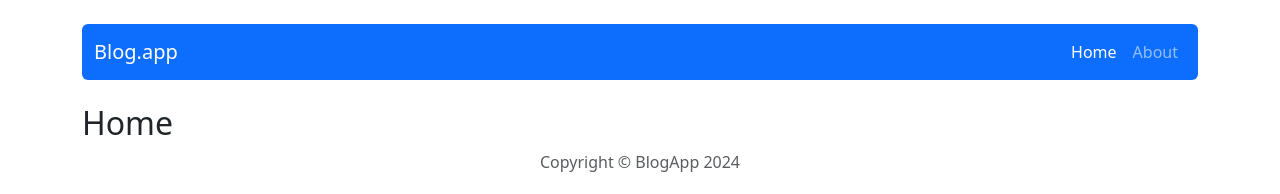
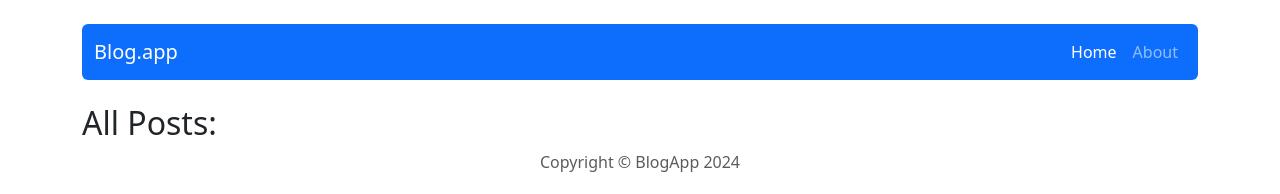
Before and after one commit to grzanek-monika/Blog-app, a React (Create React App) app: page / in a window 1280 px wide. Shown: the top 194 px of the page. Built offline with nearby package versions, Linux system fonts and the light colour scheme.

Commit message:
Add Posts component

```diff
--- /dev/null
+++ b/src/components/features/Posts/Posts.js
@@ -0,0 +1,5 @@
+const Posts = () => {
+
+}
+
+export default Posts;
--- a/src/components/pages/Home/Home.js
+++ b/src/components/pages/Home/Home.js
@@ -1,6 +1,12 @@
+import Posts from "../../features/Posts/Posts.js";
+
 const Home = () => {
     return(
-        <h2>Home</h2>
+        <>
+            <h2>All Posts:</h2>
+            <Posts />
+        </>
+
     )
 }
 
```
